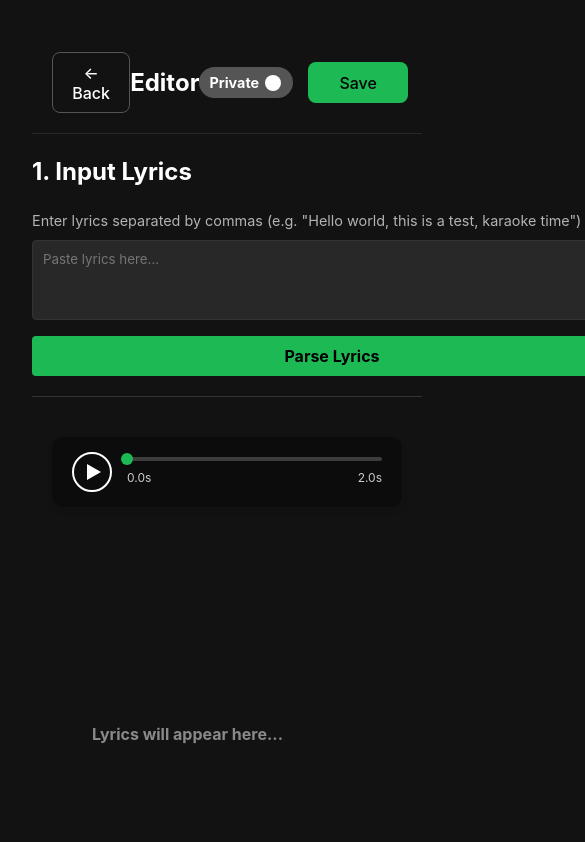
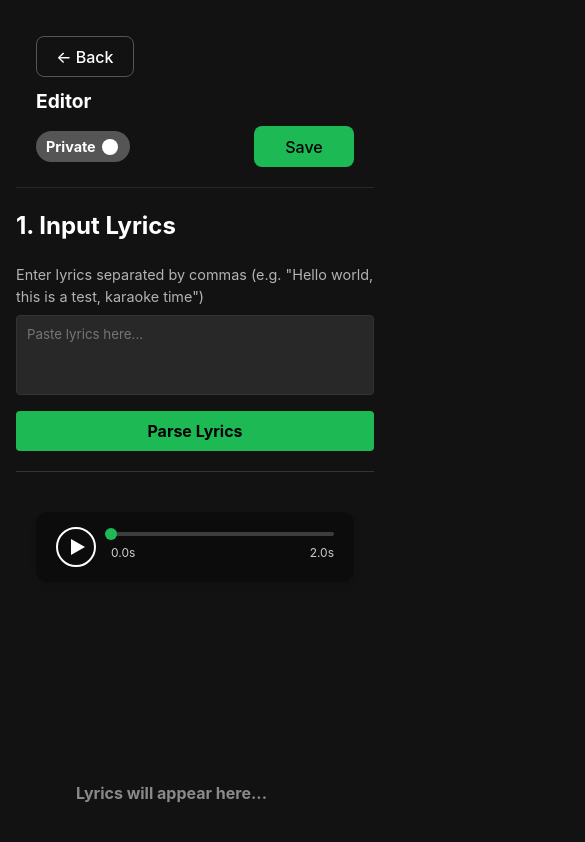
Before and after one commit to Erasylbruh/OKE, a React (Vite) app: page /editor/1 in a window 390 px wide. Shown: the top 842 px of the page, 585 px wide, since content can reach past the window. Built offline with nearby package versions, Linux system fonts and the light colour scheme; no server answers.

Commit message:
mobiledapt#1

```diff
--- a/src/App.css
+++ b/src/App.css
@@ -52,6 +52,8 @@
   flex-direction: row;
 }
 
+
+
 @media (max-width: 768px) {
   .editor-container {
     flex-direction: column;
@@ -62,6 +64,7 @@
     width: 100%;
     overflow-y: visible !important;
     flex: none !important;
+    padding-right: 0 !important;
   }
 
   .preview-panel {
@@ -72,4 +75,60 @@
     padding-top: 20px;
     flex: none !important;
   }
+
+  .editor-header {
+    flex-direction: column;
+    align-items: flex-start !important;
+    gap: 10px;
+  }
+
+  .editor-header h1 {
+    font-size: 1.2em !important;
+  }
+
+  .editor-header-controls {
+    width: 100%;
+    justify-content: space-between;
+  }
+
+  .profile-section {
+    flex-direction: column;
+    text-align: center;
+  }
+
+  .profile-section>div {
+    width: 100%;
+  }
+
+  .profile-actions {
+    align-items: center;
+  }
+
+  .modal-content {
+    width: 90% !important;
+    padding: 20px !important;
+  }
 }
+
+@media (max-width: 480px) {
+  .timing-row {
+    flex-direction: column;
+    height: auto !important;
+    padding: 10px !important;
+    align-items: flex-start !important;
+  }
+
+  .timing-inputs {
+    width: 100%;
+    justify-content: space-between;
+    margin-top: 5px;
+  }
+
+  .style-grid {
+    grid-template-columns: 1fr !important;
+  }
+
+  #root {
+    padding: 1rem !important;
+  }
+}
--- a/src/components/LyricInput.jsx
+++ b/src/components/LyricInput.jsx
@@ -19,7 +19,7 @@ function LyricInput({ onParse }) {
     };
 
     return (
-        <div className="lyric-input" style={{ width: '600px' }}>
+        <div className="lyric-input" style={{ width: '100%', maxWidth: '600px' }}>
             <p style={{ fontSize: '0.9em', color: '#b3b3b3', marginBottom: '8px' }}>
                 Enter lyrics separated by commas (e.g. "Hello world, this is a test, karaoke time")
             </p>
--- a/src/components/StyleControls.jsx
+++ b/src/components/StyleControls.jsx
@@ -71,7 +71,7 @@ function StyleControls({ styles, onUpdate }) {
     return (
         <div className="style-controls" style={{ display: 'flex', flexDirection: 'column', gap: '15px' }}>
             {/* Top Section: Size Controls */}
-            <div style={{ display: 'grid', gridTemplateColumns: '1fr 1fr', gap: '10px' }}> {/* Requested gap 10 */}
+            <div className="style-grid" style={{ display: 'grid', gridTemplateColumns: '1fr 1fr', gap: '10px' }}> {/* Requested gap 10 */}
                 <label>
                     Font Size (px)
                     <input
@@ -93,7 +93,7 @@ function StyleControls({ styles, onUpdate }) {
             </div>
 
             {/* Font Filters */}
-            <div style={{ display: 'grid', gridTemplateColumns: '1fr 1fr', gap: '10px' }}> {/* Requested gap 10 */}
+            <div className="style-grid" style={{ display: 'grid', gridTemplateColumns: '1fr 1fr', gap: '10px' }}> {/* Requested gap 10 */}
                 <label>
                     Category
                     <select
--- a/src/components/TimingEditor.jsx
+++ b/src/components/TimingEditor.jsx
@@ -50,22 +50,23 @@ function TimingEditor({ lyrics, onUpdate }) {
     return (
         <div className="timing-editor">
             {lyrics.map((line, index) => (
-                <div key={line.id} style={{
+                <div key={line.id} className="timing-row" style={{
                     display: 'flex',
                     alignItems: 'center',
                     gap: '10px',
                     marginBottom: '10px',
-                    padding: '0 15px', // Horizontal padding
+                    padding: '0 15px',
                     backgroundColor: '#282828',
                     borderRadius: '4px',
-                    height: '80px', // Requested h80
-                    width: '600px', // Requested w600
+                    minHeight: '80px',
+                    width: '100%',
+                    maxWidth: '600px',
                     boxSizing: 'border-box'
                 }}>
                     <span style={{ width: '20px', color: '#b3b3b3' }}>{index + 1}</span>
-                    <div style={{ flex: 1, textAlign: 'left' }}>
+                    <div style={{ flex: 1, textAlign: 'left', width: '100%' }}>
                         <div style={{ fontWeight: 'bold', marginBottom: '4px', color: 'white' }}>{line.text}</div>
-                        <div style={{ display: 'flex', gap: '10px' }}>
+                        <div className="timing-inputs" style={{ display: 'flex', gap: '10px' }}>
                             <label style={{ fontSize: '0.8em', color: '#b3b3b3' }}>
                                 Start:
                                 <TimeInput
@@ -88,7 +89,7 @@ function TimingEditor({ lyrics, onUpdate }) {
                     </div>
                 </div>
             ))}
-        </div>
+        </div >
     );
 }
 
--- a/src/pages/Dashboard.jsx
+++ b/src/pages/Dashboard.jsx
@@ -155,7 +155,7 @@ function Dashboard() {
                     position: 'fixed', top: 0, left: 0, right: 0, bottom: 0,
                     backgroundColor: 'rgba(0,0,0,0.7)', display: 'flex', alignItems: 'center', justifyContent: 'center', zIndex: 1000
                 }}>
-                    <div style={{ backgroundColor: '#282828', padding: '30px', borderRadius: '12px', width: '400px', display: 'flex', flexDirection: 'column', gap: '15px' }}>
+                    <div className="modal-content" style={{ backgroundColor: '#282828', padding: '30px', borderRadius: '12px', width: '400px', display: 'flex', flexDirection: 'column', gap: '15px' }}>
                         <h2>Create New Project</h2>
                         <input
                             type="text"
@@ -174,7 +174,7 @@ function Dashboard() {
             )}
 
             {/* Profile Section */}
-            <div style={{ backgroundColor: '#282828', padding: '20px', borderRadius: '8px', marginBottom: '30px', display: 'flex', alignItems: 'center', gap: '20px' }}>
+            <div className="profile-section" style={{ backgroundColor: '#282828', padding: '20px', borderRadius: '8px', marginBottom: '30px', display: 'flex', alignItems: 'center', gap: '20px' }}>
                 <div
                     style={{
                         width: '80px',
@@ -289,7 +289,9 @@ function Dashboard() {
                             cursor: 'pointer',
                             display: 'flex',
                             justifyContent: 'space-between',
-                            alignItems: 'center'
+                            alignItems: 'center',
+                            flexWrap: 'wrap',
+                            gap: '10px'
                         }}
                     >
                         <div>
--- a/src/pages/Editor.jsx
+++ b/src/pages/Editor.jsx
@@ -178,10 +178,10 @@ function Editor() {
     return (
         <div className="editor-container">
             <div className="editor-panel" style={{ flex: 1, overflowY: 'auto', paddingRight: '10px' }}>
-                <div style={{ padding: '20px', display: 'flex', justifyContent: 'space-between', alignItems: 'center', backgroundColor: '#121212', borderBottom: '1px solid #282828' }}>
+                <div className="editor-header" style={{ padding: '20px', display: 'flex', justifyContent: 'space-between', alignItems: 'center', backgroundColor: '#121212', borderBottom: '1px solid #282828' }}>
                     <button onClick={handleBack} style={{ backgroundColor: 'transparent', border: '1px solid #555' }}>&larr; Back</button>
                     <h1 style={{ margin: 0, fontSize: '1.5em' }}>Editor {projectName && `- ${projectName}`}</h1>
-                    <div style={{ display: 'flex', alignItems: 'center', gap: '15px' }}>
+                    <div className="editor-header-controls" style={{ display: 'flex', alignItems: 'center', gap: '15px' }}>
                         {isOwner && (
                             <>
                                 <div
```
